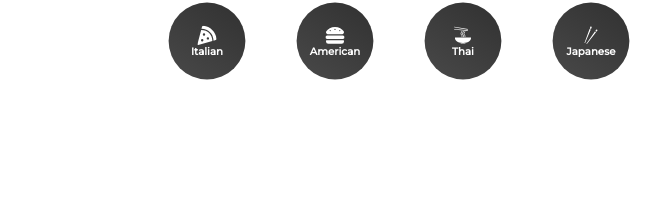
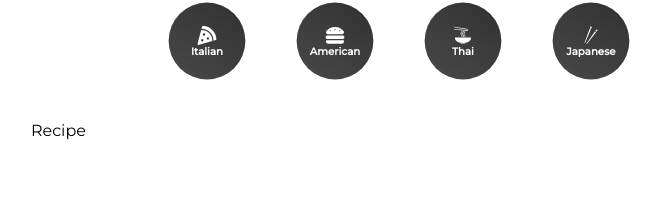
Before and after one commit to mraltun/recipe-app-spoonacular, a React (Create React App) app: page /recipe/1 in a window 1280 px wide. Shown: the part 100-300 px from the top of the page, without its empty margins (225-886 px from the left). Built offline with nearby package versions, Linux system fonts and the light colour scheme.

Commit message:
Added Recipe page and Links to route recipe ids

```diff
--- a/src/components/Popular.jsx
+++ b/src/components/Popular.jsx
@@ -1,4 +1,5 @@
 import React, { useState, useEffect } from "react";
+import { Link } from "react-router-dom";
 import styled from "styled-components";
 import { Splide, SplideSlide } from "@splidejs/react-splide";
 import "@splidejs/react-splide/css";
@@ -42,9 +43,11 @@ const Popular = () => {
             return (
               <SplideSlide key={recipe.id}>
                 <Card>
-                  <p>{recipe.title}</p>
-                  <img src={recipe.image} alt={recipe.title} />
-                  <Gradient />
+                  <Link to={"/recipe/" + recipe.id}>
+                    <p>{recipe.title}</p>
+                    <img src={recipe.image} alt={recipe.title} />
+                    <Gradient />
+                  </Link>
                 </Card>
               </SplideSlide>
             );
--- a/src/components/Veggie.jsx
+++ b/src/components/Veggie.jsx
@@ -1,4 +1,5 @@
 import React, { useState, useEffect } from "react";
+import { Link } from "react-router-dom";
 import styled from "styled-components";
 import { Splide, SplideSlide } from "@splidejs/react-splide";
 import "@splidejs/react-splide/css";
@@ -42,9 +43,11 @@ const Veggie = () => {
             return (
               <SplideSlide key={recipe.id}>
                 <Card>
-                  <p>{recipe.title}</p>
-                  <img src={recipe.image} alt={recipe.title} />
-                  <Gradient />
+                  <Link to={"/recipe/" + recipe.id}>
+                    <p>{recipe.title}</p>
+                    <img src={recipe.image} alt={recipe.title} />
+                    <Gradient />
+                  </Link>
                 </Card>
               </SplideSlide>
             );
--- a/src/pages/Pages.jsx
+++ b/src/pages/Pages.jsx
@@ -3,6 +3,7 @@ import { Routes, Route } from "react-router-dom";
 import Home from "./Home";
 import Cuisine from "./Cuisine";
 import Searched from "./Searched";
+import Recipe from "./Recipe";
 
 const Pages = () => {
   return (
@@ -10,6 +11,7 @@ const Pages = () => {
       <Route path='/' element={<Home />} />
       <Route path='cuisine/:type' element={<Cuisine />} />
       <Route path='searched/:search' element={<Searched />} />
+      <Route path='recipe/:id' element={<Recipe />} />
     </Routes>
   );
 };
--- /dev/null
+++ b/src/pages/Recipe.jsx
@@ -0,0 +1,9 @@
+import React, { useEffect, useState } from "react";
+import { useParams } from "react-router-dom";
+import styled from "styled-components";
+
+const Recipe = () => {
+  return <div>Recipe</div>;
+};
+
+export default Recipe;
```
